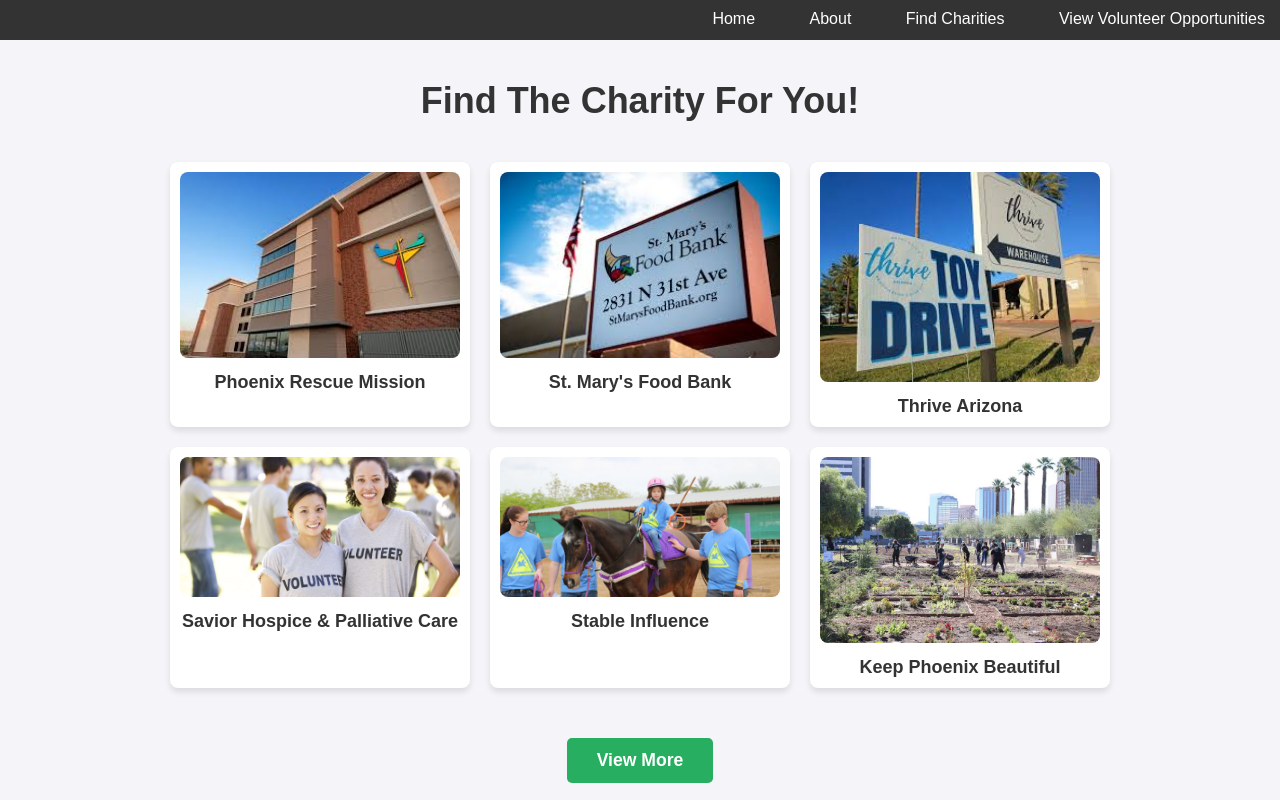
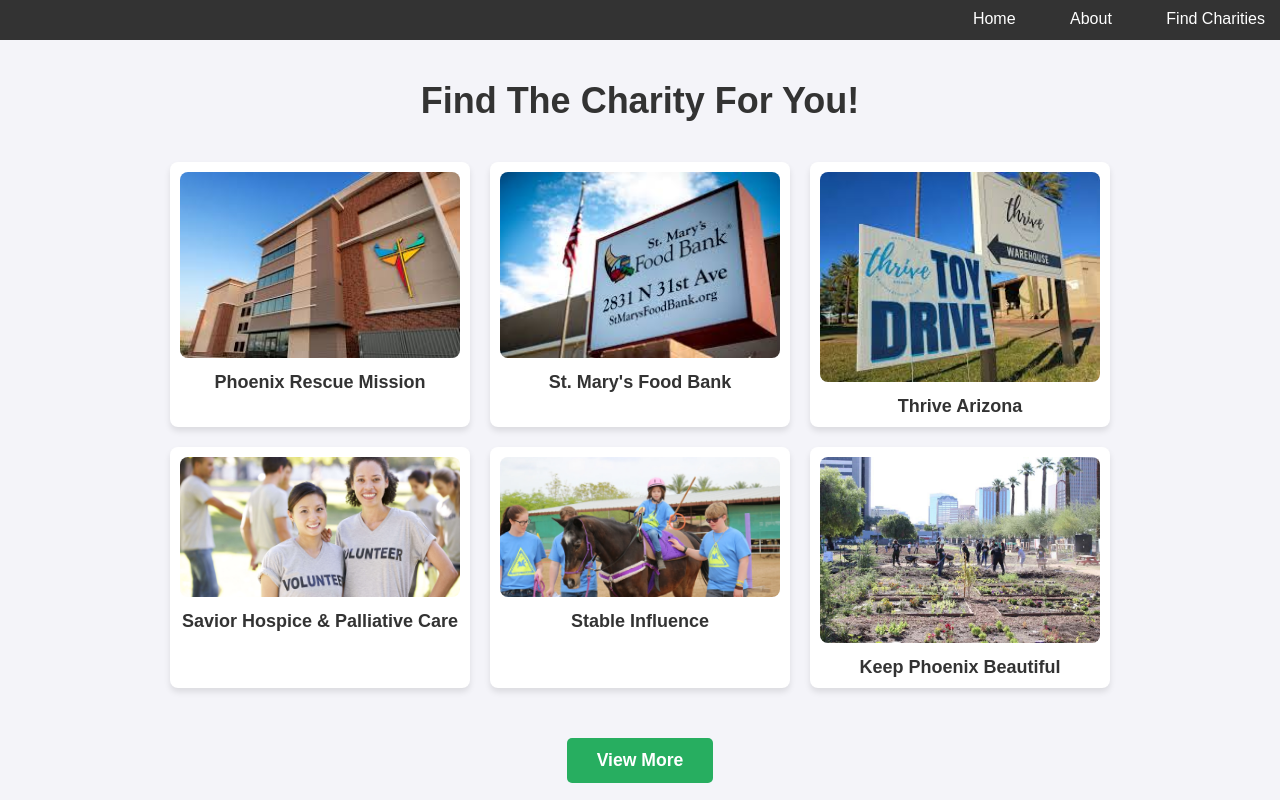
Before and after one commit to jaymenotgrass/jaymenotgrass.github.io, a plain HTML site: page find.html in a window 1280 px wide. Drawn offline with Linux system fonts and the light colour scheme.

Commit message:
Update find.html

```diff
--- a/find.html
+++ b/find.html
@@ -11,7 +11,6 @@
         <li><a href="index.html">Home</a></li>
         <li><a href="about.html">About</a></li>
         <li><a href="find.html">Find Charities</a></li>
-        <li><a href="volunteer.html">View Volunteer Opportunities</a></li>
         <link rel="stylesheet" href="style.css">
     </ul>
     <div class="titles"><h1>Find The Charity For You!</h1></div>
```
